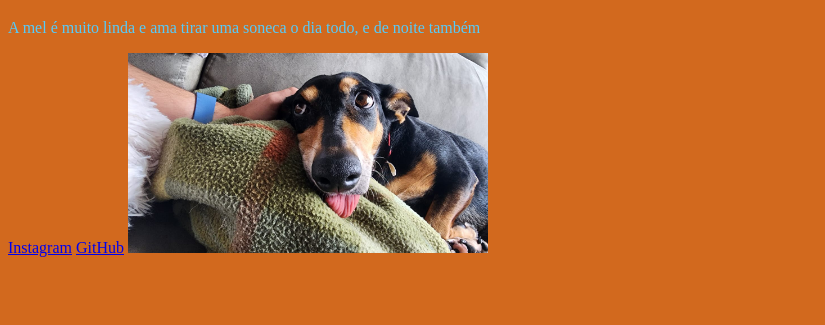
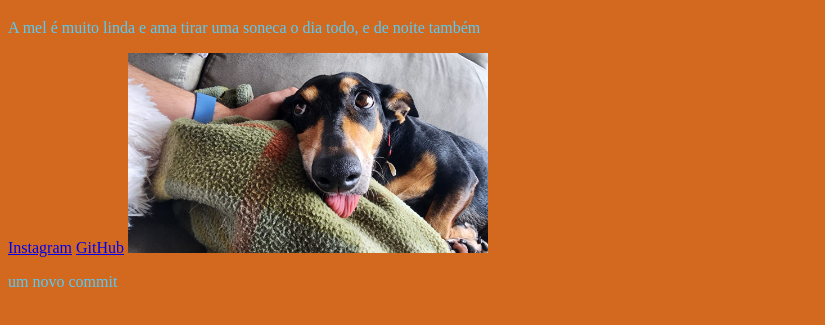
Before and after one commit to Rubiozito/HTML-CSS, a plain HTML site: page Parte 1/index.html in a window 1280 px wide. Shown: the part 61-386 px from the top of the page, without its empty margins (0-825 px from the left). Drawn offline with Linux system fonts and the light colour scheme.

Commit message:
feat: nova linha no html e estilo no css

```diff
--- a/Parte 1/index.html
+++ b/Parte 1/index.html
@@ -14,7 +14,7 @@
         <strong>e com muita preguiça</strong>
       </h1>
       <p>
-       A mel é muito linda e ama tirar uma soneca o dia todo, e de noite também
+        A mel é muito linda e ama tirar uma soneca o dia todo, e de noite também
       </p>
       <a href="https://www.instagram.com/chilipeppers">Instagram</a>
       <a href="https://github.com/Rubiozito">GitHub</a>
@@ -24,6 +24,8 @@
         width="360px"
         height="200px"
       />
+
+      <p>um novo commit</p>
     </main>
     <footer></footer>
   </body>
--- a/Parte 1/style.css
+++ b/Parte 1/style.css
@@ -6,3 +6,6 @@ body {
 strong {
   color: lime;
 }
+html {
+  border: #56cbf9;
+}
```
